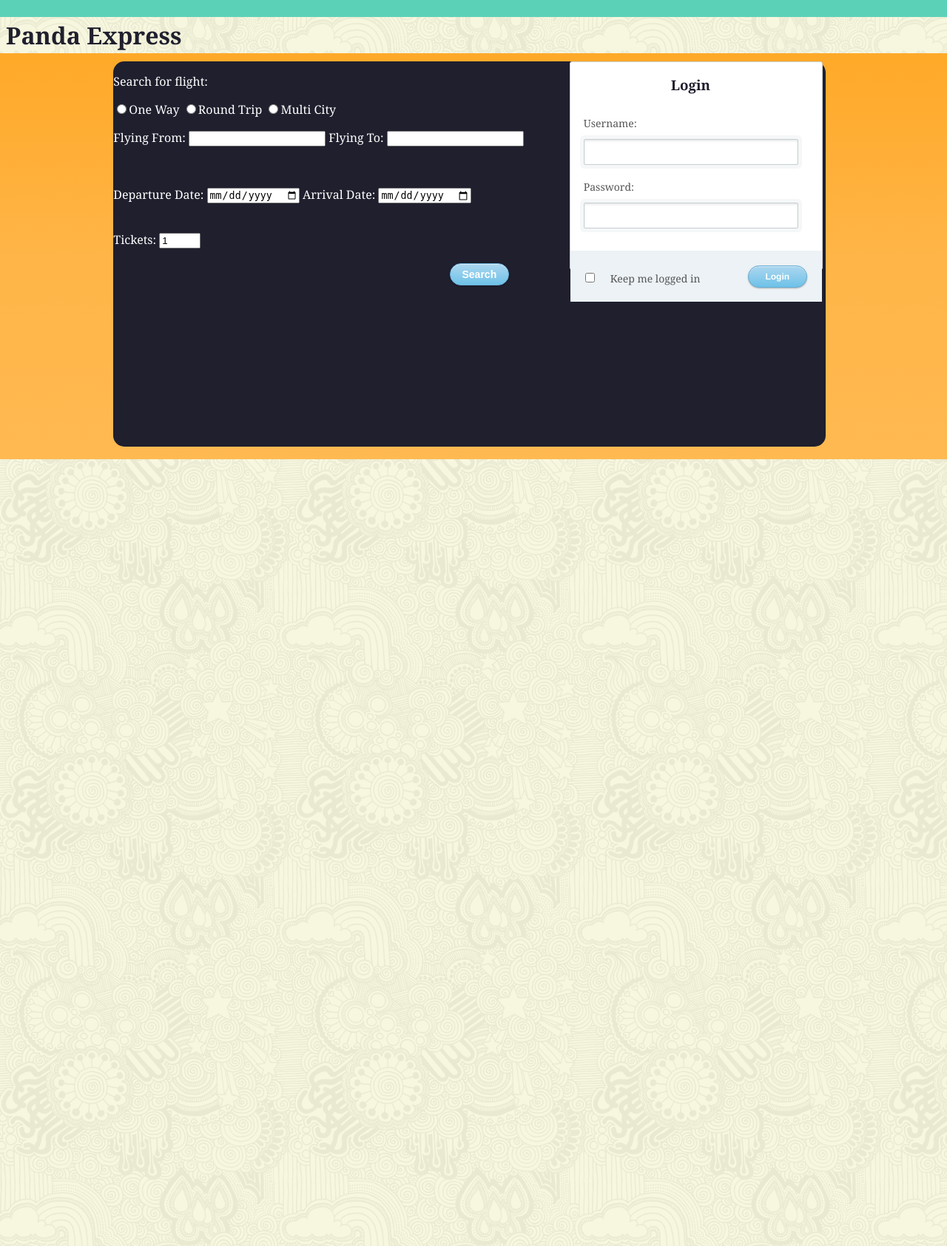
After one commit to sayalvarun/PandaExpress, a PHP site: page /pages/flightResult.html in a window 1280 px wide. The commit adds this page. Shown: the whole page at 74% size. Run offline with PHP 8.4, Linux system fonts and the light colour scheme.

Commit message:
minor fixes and added a flight result page, needs work though.

```diff
--- /dev/null
+++ b/pages/flightResult.html
@@ -0,0 +1,65 @@
+<html>
+	<head lang="en">
+		<title> Welcome to Panda Express! </title>
+		<meta charset="utf-8">
+		<link rel="stylesheet" type="text/css" href="../styles/index.css">
+	</head>
+
+	<body>
+		<div class= "topBar">
+		</div>
+		<div id="header">
+			<h1 id="companyName"> Panda Express </h1>
+		</div>
+
+		<div class = "searchAreaBorder">
+			<div class = "searchArea">
+				<div class = "searchElements">
+					<p>Search for flight:</p>
+					<form>
+						<input type="radio" name="flightType" value="OneWay">One Way
+						<input type="radio" name="flightType" value="Roundtrip">Round Trip
+						<input type="radio" name="flightType" value="MultiCity">Multi City
+					</form>
+					<form class = "flightSearchForm">
+						Flying From: <input type="text" name="Departure">
+						Flying To: <input type="text" name="Arrival"><br>
+					</form>
+					<br>
+					<p>Departure Date: <input type="date" name="date" id="date" value="" />
+					Arrival Date: <input type="date" name="date" id="date" value="" /></p>
+					<br>
+					Tickets: <input type="number" name="quantity" min="1" max="20" value = "1">
+					<br>
+					<input id = "searchButton" type="submit" value="Search">
+				</div>
+
+				<div id="container">
+					<div id="containerHead"><h3>Login</h3></div>
+					<form id = "loginForm">
+						<label for="username">Username:</label>
+						<input type="text" id="username" name="username">
+						<label for="password">Password:</label>
+						<input type="password" id="password" name="password">
+						<div id="lower">
+							<input type="checkbox"><label for="checkbox">Keep me logged in</label>
+							<input type="submit" value="Login">
+						</div><!--/ lower-->
+					</form>
+				</div>
+
+			</div>
+		</div>
+
+			<br></br><br></br><br></br><br></br><br></br><br></br>
+			<br></br><br></br><br></br><br></br><br></br><br></br>
+			<br></br><br></br><br></br><br></br><br></br><br></br>
+			<br></br><br></br><br></br><br></br><br></br><br></br>
+		<!--
+			<div id="navBar">
+				<p> This will be the navigation area</p>
+			</div>
+		-->
+
+	</body>
+</html>
--- a/styles/index.css
+++ b/styles/index.css
@@ -83,7 +83,7 @@ h1{
 	float: left;
 }
 
-
+/*******************************/
 #loginForm{
     margin: 0 auto;
     margin-top: 20px;
```
Also changed, not shown: index.html (+5 -3 lines).
